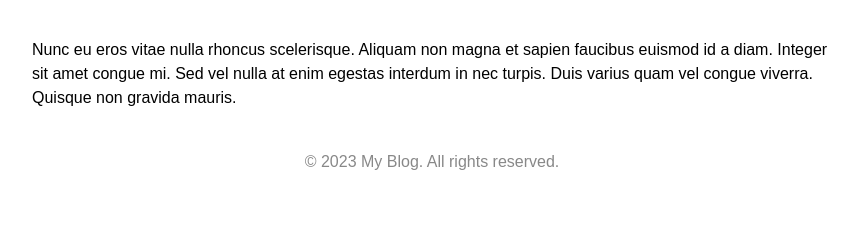
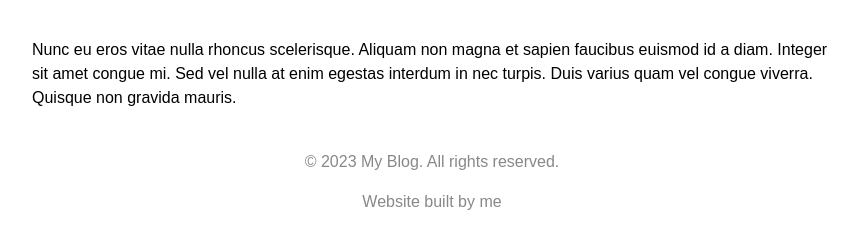
Before and after one commit to limanhanna/Grupparbete-exempel, a plain HTML site: page index.html in a window 1280 px wide. Shown: the part 930-1174 px from the top of the page, without its empty margins (208-1066 px from the left). Before the commit the page ends 1134 px from the top, so only its background shows below. Drawn offline with Linux system fonts and the light colour scheme.

Commit message:
edited footer

```diff
--- a/index.html
+++ b/index.html
@@ -26,6 +26,7 @@
 
   <footer>
     <p>&copy; 2023 My Blog. All rights reserved.</p>
+    <p>Website built by me</p>
   </footer>
 </body>
 </html>
```
